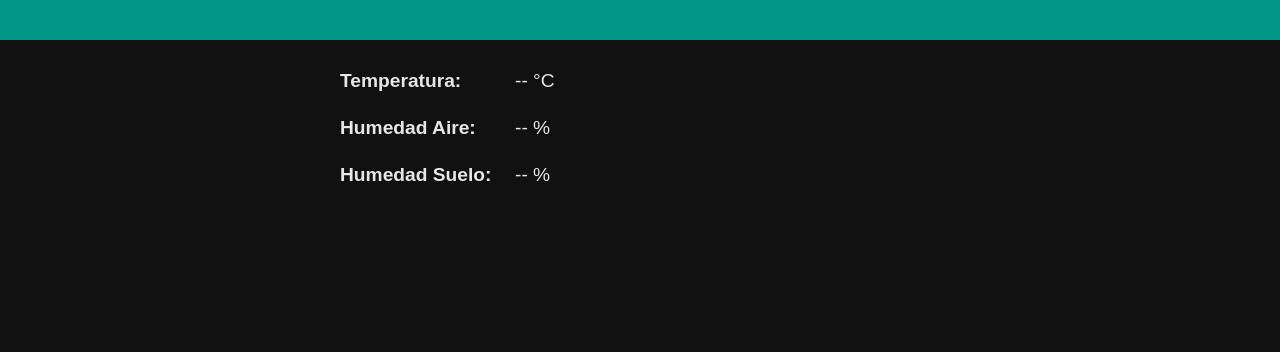
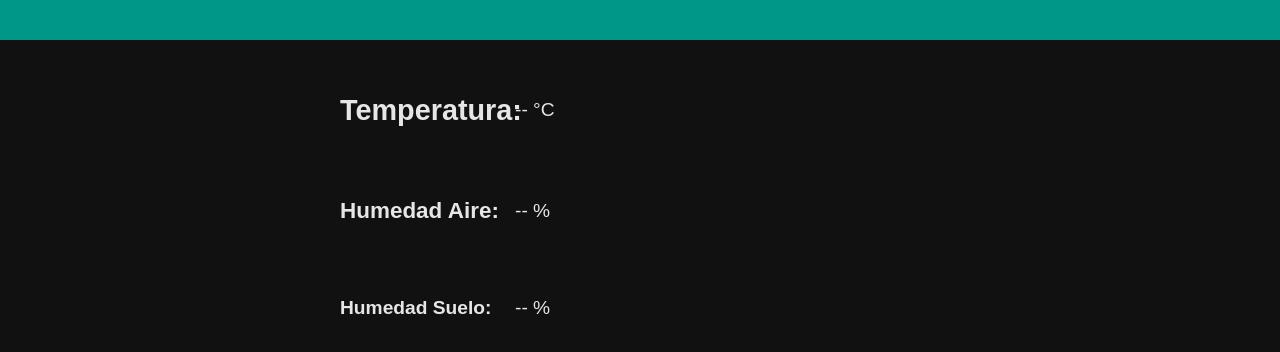
Before and after one commit to aguskramer445/huerta, a plain HTML site: page index.html in a window 1280 px wide. Shown: the part 132-484 px from the top of the page. Drawn offline with Linux system fonts and the light colour scheme; no server answers.

Commit message:
14-11-25

```diff
--- a/index.html
+++ b/index.html
@@ -13,17 +13,17 @@
 
   <section class="panel">
     <div class="row">
-      <label>Temperatura:</label>
+      <h2>Temperatura:</h2>
       <span id="tempValue">-- °C</span>
     </div>
 
     <div class="row">
-      <label>Humedad Aire:</label>
+      <h3>Humedad Aire:</h3>
       <span id="humedadValue">-- %</span>
     </div>
 
     <div class="row">
-      <label>Humedad Suelo:</label>
+      <h4>Humedad Suelo:</h4>
       <span id="sueloValue">-- %</span>
     </div>
   </section>
--- a/style.css
+++ b/style.css
@@ -30,7 +30,3 @@ header {
   gap: 15px;
   font-size: 1.2rem;
 }
-
-label {
-  font-weight: bold;
-}
```
